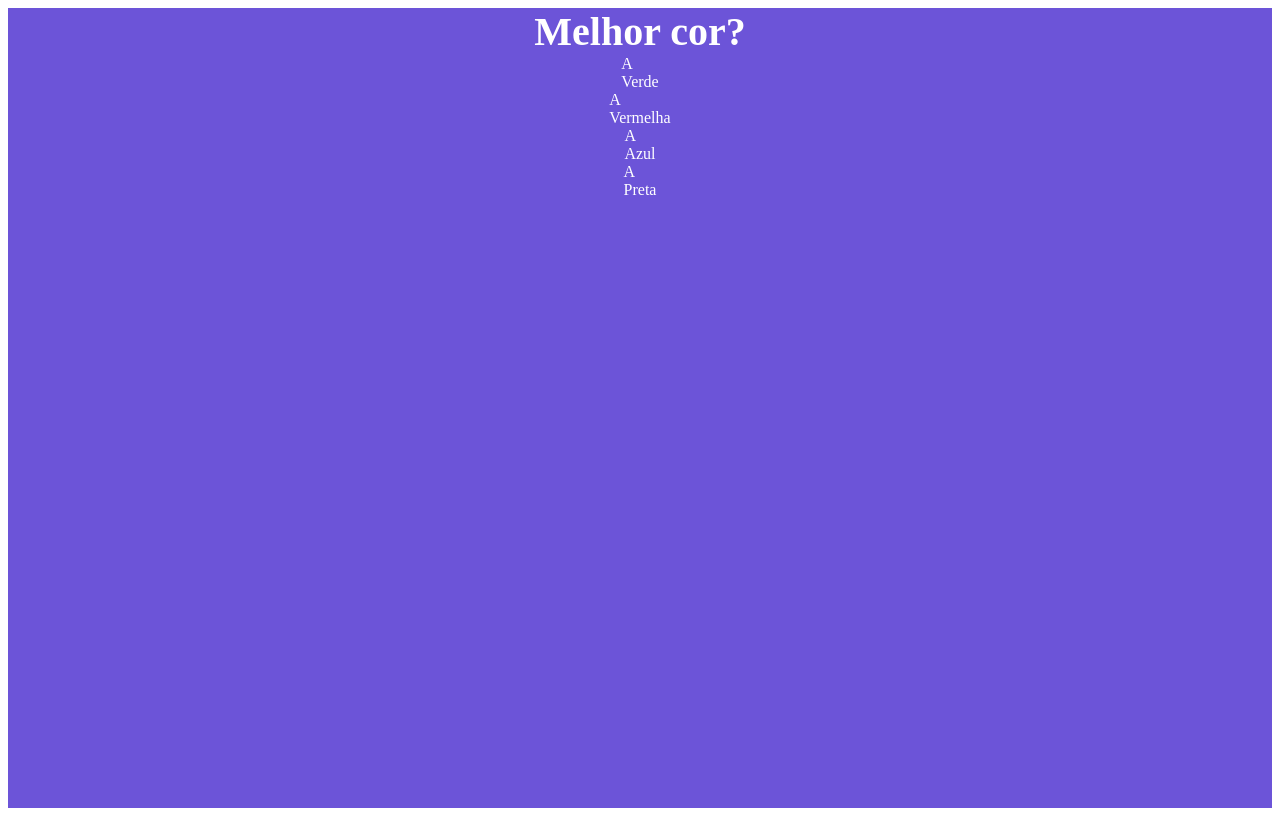
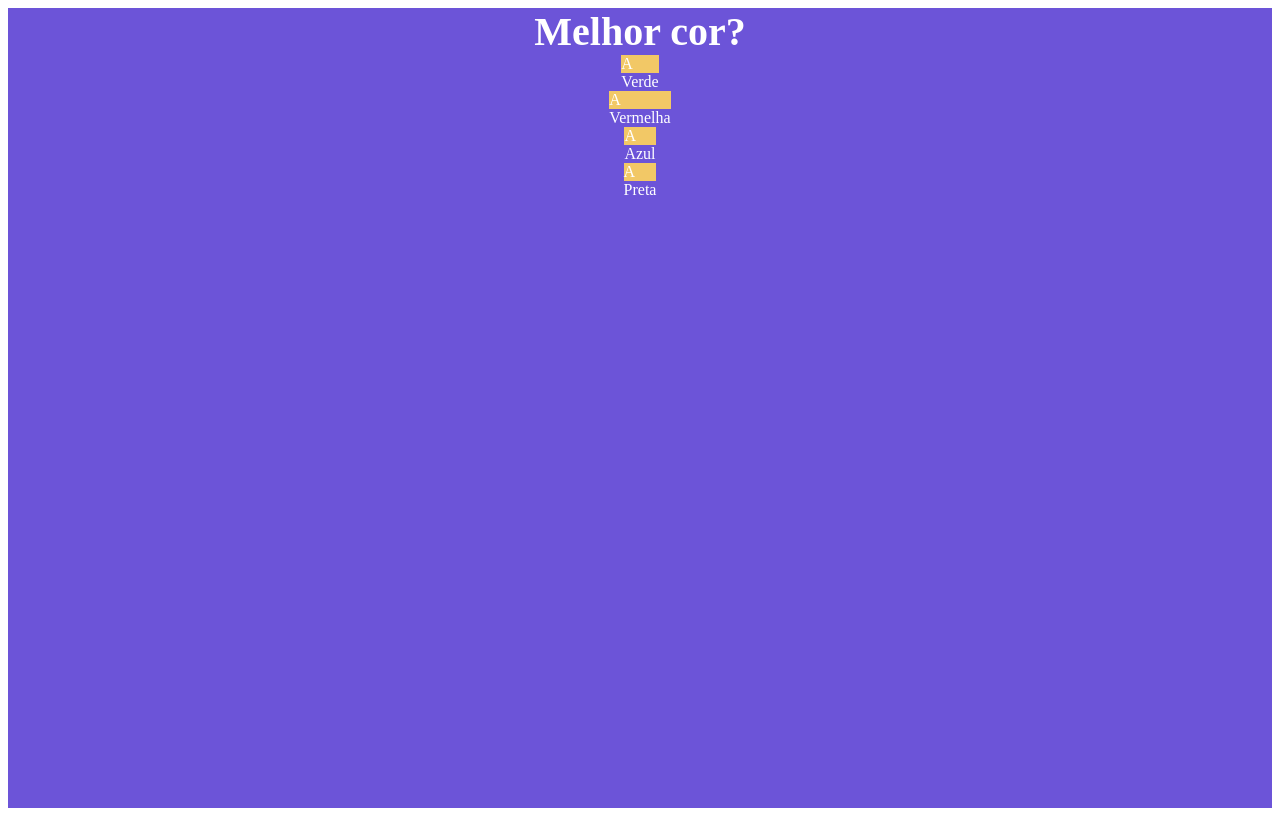
Before and after one commit to srodrigo28/next-2023-exemplo, a Next.js app: page / in a window 1280 px wide. Built offline with nearby package versions, Linux system fonts and the light colour scheme.

Commit message:
update-views

```diff
--- a/src/pages/Quiz/Questao/index.tsx
+++ b/src/pages/Quiz/Questao/index.tsx
@@ -14,10 +14,11 @@ export default function Questao( props: QuestaoProps ) {
         return questao.respostas.map((resposta, i) => {
             return (
                 <Resposta
+                    key={i}
                     valor={resposta}
                     indice={i}
                     letra="A"
-                    corLetra="#F2C866"
+                    corFundoLetra="#F2C866"
             />
             )
         })
--- a/src/pages/Quiz/compoments/Resposta/index.tsx
+++ b/src/pages/Quiz/compoments/Resposta/index.tsx
@@ -5,7 +5,7 @@ interface RespostaPros{
     valor: RespostaModel
     indice: number
     letra: string
-    corLetra: string
+    corFundoLetra: string
 }
 export default function Resposta(props: RespostaPros) {
     const resposta = props.valor
@@ -13,7 +13,8 @@ export default function Resposta(props: RespostaPros) {
         <div className={styles.resposta}>
             <div className={styles.counteudo}>
                 <div className={styles.frente}>
-                    <div className="letra">
+                    <div className="letra"
+                        style={{ backgroundColor: props.corFundoLetra }} >
                         {props.letra}
                     </div>
                     <div className="valor">
```
